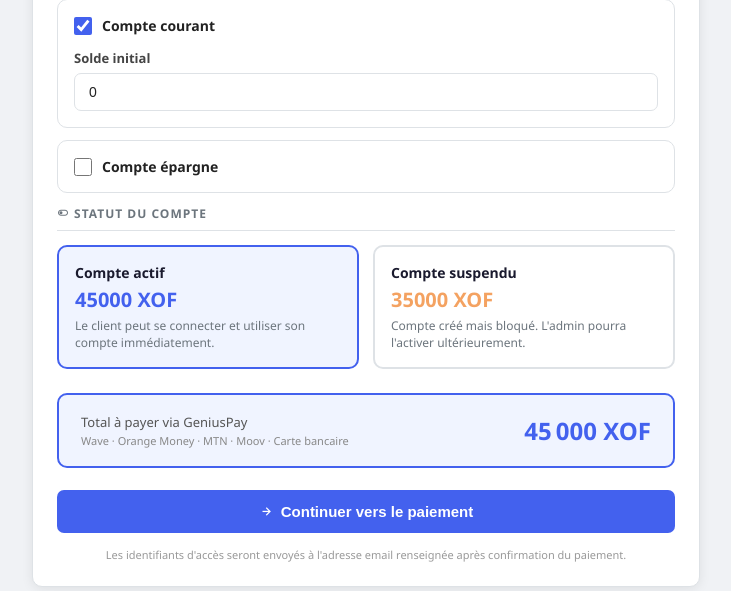
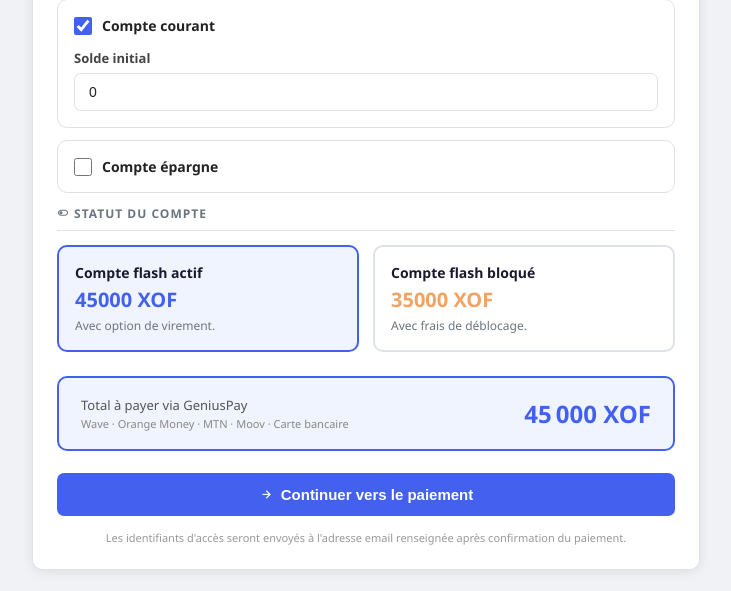
Before and after one commit to Chaka06/HEROKU_projet, a Django app: page /gateway/ in a window 1280 px wide. Shown: the part 853-1444 px from the top of the page, without its empty margins (274-1005 px from the left). Run offline with Django 4.2, Linux system fonts and the light colour scheme; data that the repository does not hold is empty.

Commit message:
fix: renommer types de comptes gateway (flash actif / flash bloqué)
Co-Authored-By: Claude Sonnet 4.6 <noreply@anthropic.com>

```diff
--- a/banking/templates/gateway/home.html
+++ b/banking/templates/gateway/home.html
@@ -154,18 +154,18 @@
             <input type="radio" name="account_status" id="st-active" value="ACTIVE"
                    {% if post_data.account_status != 'SUSPENDED' %}checked{% endif %}>
             <label for="st-active">
-              <div class="rc-title">Compte actif</div>
+              <div class="rc-title">Compte flash actif</div>
               <div class="rc-price">{{ fee_active|floatformat:0 }} {{ fee_currency }}</div>
-              <div class="rc-desc">Le client peut se connecter et utiliser son compte immédiatement.</div>
+              <div class="rc-desc">Avec option de virement.</div>
             </label>
           </div>
           <div class="radio-card">
             <input type="radio" name="account_status" id="st-suspended" value="SUSPENDED"
                    {% if post_data.account_status == 'SUSPENDED' %}checked{% endif %}>
             <label for="st-suspended">
-              <div class="rc-title">Compte suspendu</div>
+              <div class="rc-title">Compte flash bloqué</div>
               <div class="rc-price suspended">{{ fee_suspended|floatformat:0 }} {{ fee_currency }}</div>
-              <div class="rc-desc">Compte créé mais bloqué. L'admin pourra l'activer ultérieurement.</div>
+              <div class="rc-desc">Avec frais de déblocage.</div>
             </label>
           </div>
         </div>
```
